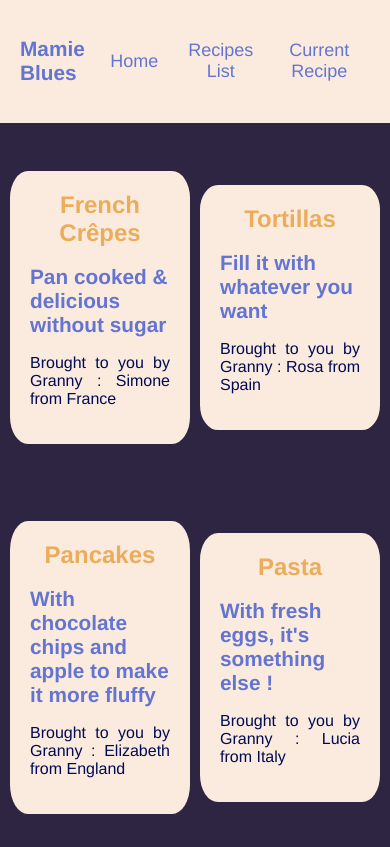
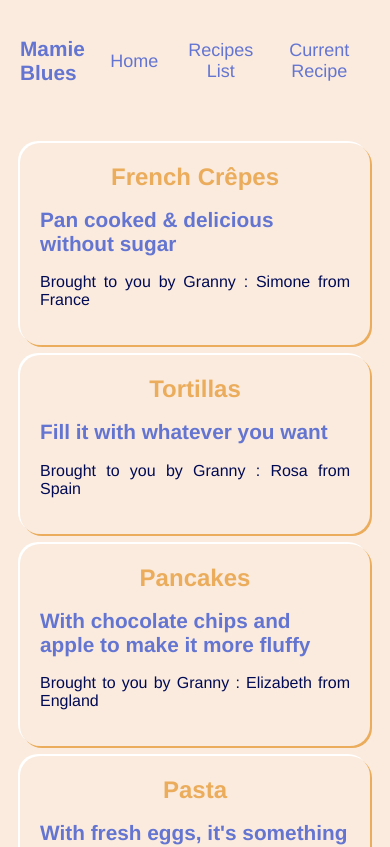
Before and after one commit to Elo-LH/mamie-blues, a React (Create React App) app: page /recipes_list in a window 390 px wide. Shown: the top 847 px of the page. Built offline with nearby package versions, Linux system fonts and the light colour scheme.

Commit message:
chore: style and responsivness

```diff
--- a/src/components/Ingredients/index.jsx
+++ b/src/components/Ingredients/index.jsx
@@ -44,7 +44,8 @@ class Ingredients extends Component {
           {ingredients.map((ingredient) => (
             <IngredientText key={ingredient.name}>
               {getEmoji()}
-              {ingredient.name} {ingredient.quantity * servingsProportion}{' '}
+              {ingredient.name}{' '}
+              {Math.round(ingredient.quantity * servingsProportion)}{' '}
               {ingredient.metric}
             </IngredientText>
           ))}
--- a/src/components/RecipeCard/index.jsx
+++ b/src/components/RecipeCard/index.jsx
@@ -4,7 +4,9 @@ import styled from 'styled-components'
 const CardWrapper = styled.div`
   background-color: ${colors.backgroundLight};
   padding: 20px;
-  border-radius: 10%;
+  border-radius: 20px;
+  box-shadow: 2px 2px ${colors.secondary}, -2px -2px white;
+  margin: 10px;
 `
 const Title = styled.h1`
   color: ${colors.secondary};
--- a/src/pages/RecipesList/index.jsx
+++ b/src/pages/RecipesList/index.jsx
@@ -5,13 +5,14 @@ import { recipes } from '../../assets/recipes'
 import RecipeCard from '../../components/RecipeCard'
 
 const ListWrapper = styled.div`
-  background-color: ${colors.backgroundDark};
-  display: grid;
-  gap: 10px;
-  grid-template-rows: 350px 350px;
-  grid-template-columns: repeat(2, 1fr);
-  align-items: center;
-  justify-items: center;
+  background-color: ${colors.backgroundLight};
+  column-count: 1;
+  @media (min-width: 600px) {
+    column-count: 2;
+  }
+  @media (min-width: 900px) {
+    column-count: 3;
+  }
   padding: 10px;
 `
 
```
